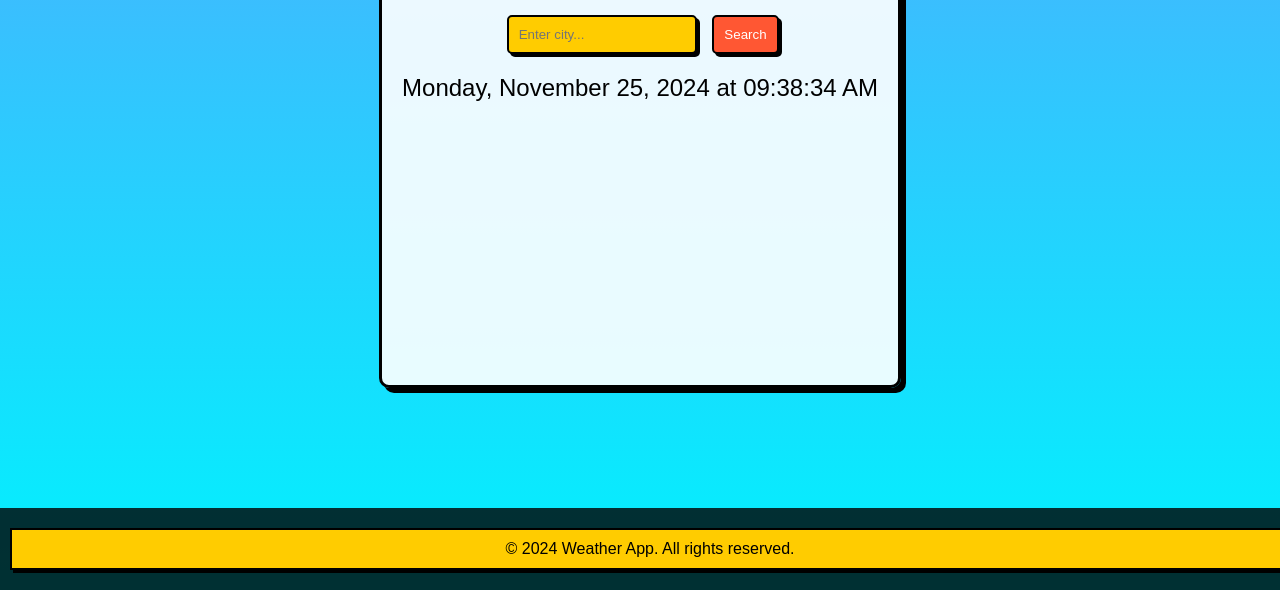
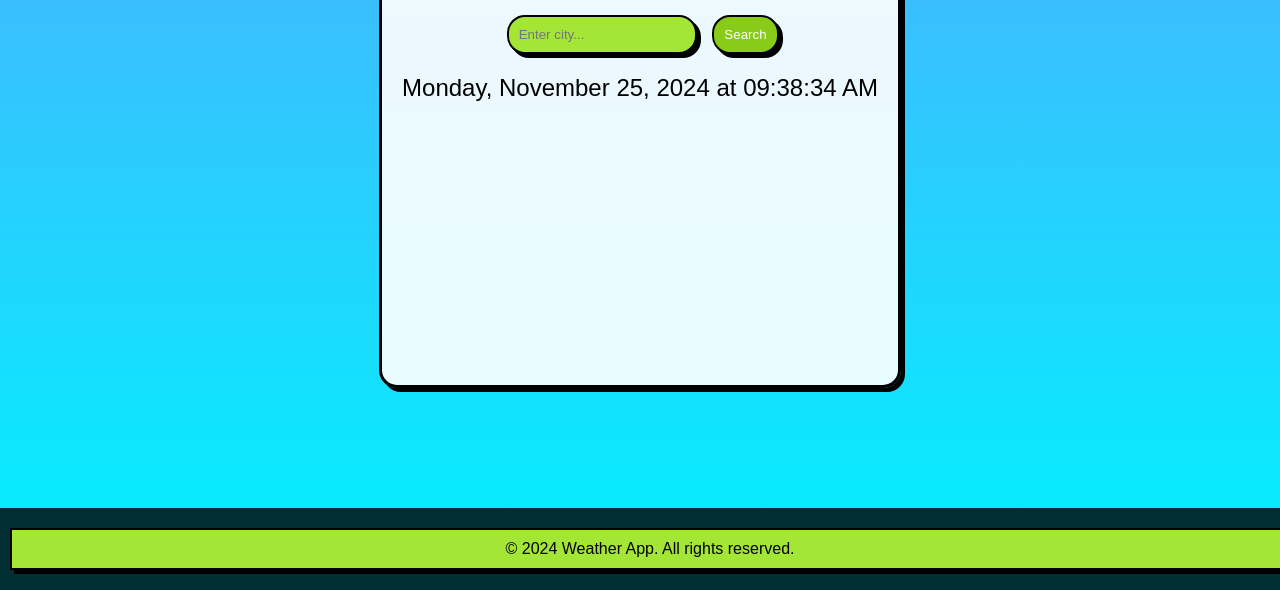
Before and after one commit to rizkyngrh23/weatherman, a website: page public/index.html in a window 1280 px wide. Shown: the part 210-800 px from the top of the page. Drawn offline with Linux system fonts and the light colour scheme; no server answers.

Commit message:
change theme

```diff
--- a/public/style.css
+++ b/public/style.css
@@ -1,13 +1,13 @@
 body {
-    margin: 0;
-    font-family: Arial, sans-serif;
     background: linear-gradient(to bottom, #4facfe, #00f2fe) no-repeat;
     background-size: cover;
-    color: white;
+    color: #000;
     text-align: center;
     min-height: 100vh;
     display: flex;
     flex-direction: column;
+    font-family: Arial, sans-serif;
+    margin: 0;
 }
 
 .weather-container {
@@ -16,8 +16,8 @@ body {
     max-width: 800px;
     background: rgba(255, 255, 255, 0.9);
     border: 3px solid #000;
-    border-radius: 10px;
-    box-shadow: 5px 5px 0 #000;
+    border-radius: 18px;
+    box-shadow: 4px 4px 0px 0px #000;
     display: flex;
     flex-direction: column;
     align-items: center;
@@ -28,16 +28,17 @@ header h1 {
     font-size: 2.5rem;
     margin-bottom: 20px;
     color: #000;
+    font-weight: 700;
 }
 
 #search {
     padding: 10px;
     border: 2px solid #000;
-    border-radius: 5px;
+    border-radius: 18px;
     width: 60%;
     margin: 10px auto;
-    box-shadow: 3px 3px 0 #000;
-    background-color: #ffcc00;
+    box-shadow: 4px 4px 0px 0px #000;
+    background-color: #A3E636;
     color: #000;
 }
 
@@ -51,11 +52,11 @@ header h1 {
 #search-button {
     padding: 10px;
     border: 2px solid #000;
-    border-radius: 5px;
-    background-color: #ff5733;
+    border-radius: 18px;
+    background-color: #88cc19;
     color: #fff;
     cursor: pointer;
-    box-shadow: 3px 3px 0 #000;
+    box-shadow: 4px 4px 0px 0px #000;
 }
 
 #search-button:hover {
@@ -64,9 +65,8 @@ header h1 {
 
 #search-button:active {
     transform: translateY(2px);
-    box-shadow: 1px 1px 0 #000;
+    box-shadow: 2px 2px 0px 0px #000;
 }
-
 
 .horizontal-container {
     display: flex;
@@ -80,8 +80,8 @@ header h1 {
     max-width: 300px;
     background: rgba(255, 255, 255, 0.9);
     border: 2px solid #000;
-    border-radius: 10px;
-    box-shadow: 3px 3px 0 #000;
+    border-radius: 18px;
+    box-shadow: 4px 4px 0px 0px #000;
     display: flex;
     flex-direction: column;
     align-items: center;
@@ -91,8 +91,8 @@ header h1 {
     margin: 5px 0;
     border: 1px solid #000;
     padding: 5px;
-    box-shadow: 2px 2px 0 #000;
-    background: #ffcc00;
+    box-shadow: 2px 2px 0px 0px #000;
+    background: #A3E636;
     color: #000;
 }
 
@@ -102,8 +102,8 @@ header h1 {
     max-width: 300px;
     background: rgba(255, 255, 255, 0.9);
     border: 2px solid #000;
-    border-radius: 10px;
-    box-shadow: 3px 3px 0 #000;
+    border-radius: 18px;
+    box-shadow: 4px 4px 0px 0px #000;
     display: flex;
     flex-direction: column;
     align-items: center;
@@ -113,8 +113,8 @@ header h1 {
     margin: 5px 0;
     border: 1px solid #000;
     padding: 5px;
-    box-shadow: 2px 2px 0 #000;
-    background: #ffcc00;
+    box-shadow: 2px 2px 0px 0px #000;
+    background: #A3E636;
     color: #000;
 }
 
@@ -132,13 +132,13 @@ header h1 {
     flex: 1 1 30%;
     border: 2px solid #000;
     padding: 10px;
-    box-shadow: 3px 3px 0 #000;
-    background: #ffcc00;
+    box-shadow: 4px 4px 0px 0px #000;
+    background: #A3E636;
     color: #000;
 }
 
 #weather-info h2 {
-    background: #ffcc00;
+    background: #A3E636;
 }
 
 #weather-info h3 {
@@ -157,11 +157,11 @@ header h1 {
 }
 
 .forecast-day {
-    background: #ffcc00;
+    background: #A3E636;
     border: 2px solid #000;
     padding: 10px;
     margin: 10px;
-    box-shadow: 3px 3px 0 #000;
+    box-shadow: 4px 4px 0px 0px #000;
     flex: 1 1 30%;
     color: #000;
 }
@@ -185,8 +185,8 @@ header h1 {
     margin: 10px 0;
     border: 2px solid #000;
     padding: 10px;
-    box-shadow: 3px 3px 0 #000;
-    background: #ffcc00;
+    box-shadow: 4px 4px 0px 0px #000;
+    background: #A3E636;
     color: #000;
 }
 
@@ -206,7 +206,7 @@ footer {
     margin-top: 20px;
     padding: 10px;
     background: rgba(0, 0, 0, 0.8);
-    color: white;
+    color: #eeefe9;
     text-align: center;
     width: 100%;
 }
```
